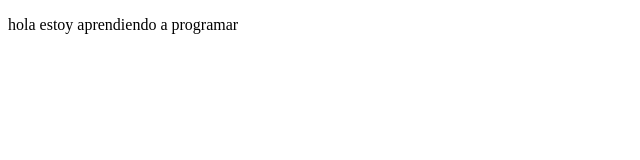
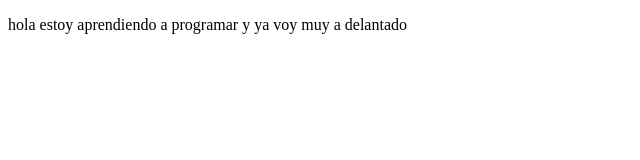
Before and after one commit to jhocarm/proyectoDemoCursoPrework, a plain HTML site: page index.html in a window 1280 px wide. Shown: the whole page, without its empty margins (0-640 px from the left). Drawn offline with Linux system fonts and the light colour scheme.

Commit message:
agregamos palabras

```diff
--- a/index.html
+++ b/index.html
@@ -8,7 +8,7 @@
 </head>
 <body>
     <p>
-        hola estoy aprendiendo a programar
+        hola estoy aprendiendo a programar  y ya voy muy a delantado
     </p>
 </body>
 </html>
```
